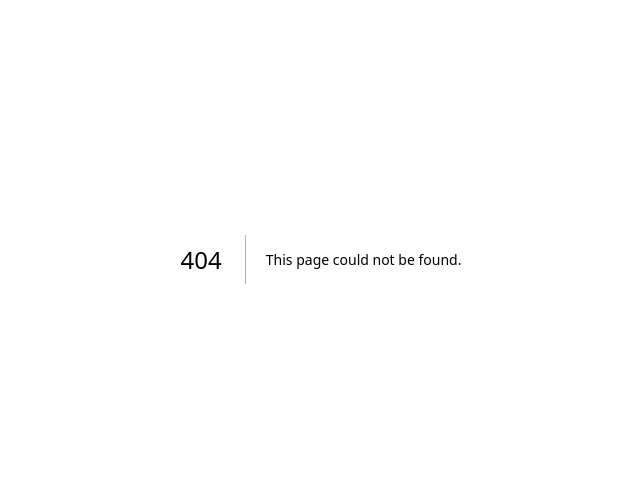
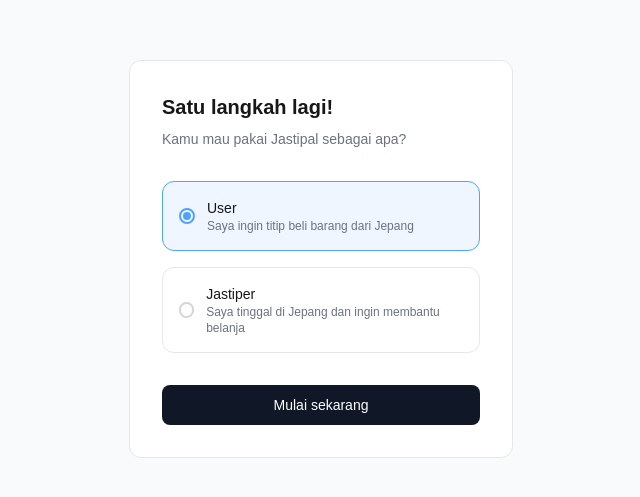
Before and after one commit to rahmaliyyah/Jastipal, a Next.js app: page /onboarding in a window 1280 px wide. Before the commit this address had no page. Shown: the part 141-638 px from the top of the page, without its empty margins (319-959 px from the left). Built offline with nearby package versions, Linux system fonts and the light colour scheme; no server answers.

Commit message:
Added onboarding, google sign up worked

```diff
--- a/app/(auth)/login/page.tsx
+++ b/app/(auth)/login/page.tsx
@@ -31,7 +31,13 @@ export default function LoginPage() {
       .eq('id', data.user.id)
       .single()
 
-    if (userData?.role === 'jastiper') {
+    // Belum pilih role → onboarding dulu
+    if (!userData?.role) {
+      router.push('/onboarding')
+      return
+    }
+
+    if (userData.role === 'jastiper') {
       router.push('/jastiper/requests')
     } else {
       router.push('/browse')
@@ -50,28 +56,36 @@ export default function LoginPage() {
   return (
     <div className="min-h-screen flex items-center justify-center bg-gray-50">
       <div className="bg-white p-8 rounded-xl border border-gray-200 w-full max-w-sm">
-        <h1 className="text-xl font-semibold mb-6">Masuk</h1>
+        <h1 className="text-xl font-semibold mb-2">Masuk</h1>
+        <p className="text-sm text-gray-500 mb-6">Selamat datang kembali</p>
 
         {error && <p className="text-red-500 text-sm mb-4">{error}</p>}
 
         <div className="mb-4">
           <label className="text-sm text-gray-600 mb-1 block">Email</label>
-          <input type="email" className="w-full border border-gray-200 rounded-lg px-3 py-2 text-sm outline-none focus:border-gray-400"
+          <input
+            type="email"
+            className="w-full border border-gray-200 rounded-lg px-3 py-2 text-sm outline-none focus:border-gray-400"
             value={form.email}
-            onChange={e => setForm({...form, email: e.target.value})}
+            onChange={e => setForm({ ...form, email: e.target.value })}
           />
         </div>
 
         <div className="mb-6">
           <label className="text-sm text-gray-600 mb-1 block">Password</label>
-          <input type="password" className="w-full border border-gray-200 rounded-lg px-3 py-2 text-sm outline-none focus:border-gray-400"
+          <input
+            type="password"
+            className="w-full border border-gray-200 rounded-lg px-3 py-2 text-sm outline-none focus:border-gray-400"
             value={form.password}
-            onChange={e => setForm({...form, password: e.target.value})}
+            onChange={e => setForm({ ...form, password: e.target.value })}
           />
         </div>
 
-        <button onClick={handleLogin} disabled={loading}
-          className="w-full bg-gray-900 text-white rounded-lg py-2.5 text-sm font-medium hover:bg-gray-700 disabled:opacity-50 transition-all">
+        <button
+          onClick={handleLogin}
+          disabled={loading}
+          className="w-full bg-gray-900 text-white rounded-lg py-2.5 text-sm font-medium hover:bg-gray-700 disabled:opacity-50 transition-all"
+        >
           {loading ? 'Loading...' : 'Masuk'}
         </button>
 
@@ -81,8 +95,10 @@ export default function LoginPage() {
           <div className="flex-1 h-px bg-gray-200"></div>
         </div>
 
-        <button onClick={handleGoogleLogin}
-          className="w-full border border-gray-200 rounded-lg py-2.5 text-sm font-medium hover:bg-gray-50 transition-all flex items-center justify-center gap-2">
+        <button
+          onClick={handleGoogleLogin}
+          className="w-full border border-gray-200 rounded-lg py-2.5 text-sm font-medium hover:bg-gray-50 transition-all flex items-center justify-center gap-2"
+        >
           <svg width="16" height="16" viewBox="0 0 24 24">
             <path fill="#4285F4" d="M22.56 12.25c0-.78-.07-1.53-.2-2.25H12v4.26h5.92c-.26 1.37-1.04 2.53-2.21 3.31v2.77h3.57c2.08-1.92 3.28-4.74 3.28-8.09z"/>
             <path fill="#34A853" d="M12 23c2.97 0 5.46-.98 7.28-2.66l-3.57-2.77c-.98.66-2.23 1.06-3.71 1.06-2.86 0-5.29-1.93-6.16-4.53H2.18v2.84C3.99 20.53 7.7 23 12 23z"/>
--- a/app/(auth)/register/page.tsx
+++ b/app/(auth)/register/page.tsx
@@ -12,7 +12,6 @@ export default function RegisterPage() {
     full_name: '',
     email: '',
     password: '',
-    role: 'user'
   })
 
   async function handleRegister() {
@@ -34,63 +33,84 @@ export default function RegisterPage() {
       await supabase.from('users').insert({
         id: data.user.id,
         full_name: form.full_name,
-        role: form.role,
+        role: null,
       })
     }
 
-    router.push('/login')
+    router.push('/onboarding')
+  }
+
+  async function handleGoogleLogin() {
+    await supabase.auth.signInWithOAuth({
+      provider: 'google',
+      options: {
+        redirectTo: `${window.location.origin}/auth/callback`
+      }
+    })
   }
 
   return (
     <div className="min-h-screen flex items-center justify-center bg-gray-50">
       <div className="bg-white p-8 rounded-xl border border-gray-200 w-full max-w-sm">
-        <h1 className="text-xl font-semibold mb-6">Daftar akun</h1>
+        <h1 className="text-xl font-semibold mb-2">Daftar akun</h1>
+        <p className="text-sm text-gray-500 mb-6">Bergabung dengan Jastipal</p>
 
         {error && <p className="text-red-500 text-sm mb-4">{error}</p>}
 
         <div className="mb-4">
           <label className="text-sm text-gray-600 mb-1 block">Nama lengkap</label>
-          <input className="w-full border border-gray-200 rounded-lg px-3 py-2 text-sm outline-none focus:border-gray-400"
+          <input
+            className="w-full border border-gray-200 rounded-lg px-3 py-2 text-sm outline-none focus:border-gray-400"
             value={form.full_name}
-            onChange={e => setForm({...form, full_name: e.target.value})}
+            onChange={e => setForm({ ...form, full_name: e.target.value })}
           />
         </div>
 
         <div className="mb-4">
           <label className="text-sm text-gray-600 mb-1 block">Email</label>
-          <input type="email" className="w-full border border-gray-200 rounded-lg px-3 py-2 text-sm outline-none focus:border-gray-400"
+          <input
+            type="email"
+            className="w-full border border-gray-200 rounded-lg px-3 py-2 text-sm outline-none focus:border-gray-400"
             value={form.email}
-            onChange={e => setForm({...form, email: e.target.value})}
-          />
-        </div>
-
-        <div className="mb-4">
-          <label className="text-sm text-gray-600 mb-1 block">Password</label>
-          <input type="password" className="w-full border border-gray-200 rounded-lg px-3 py-2 text-sm outline-none focus:border-gray-400"
-            value={form.password}
-            onChange={e => setForm({...form, password: e.target.value})}
+            onChange={e => setForm({ ...form, email: e.target.value })}
           />
         </div>
 
         <div className="mb-6">
-          <label className="text-sm text-gray-600 mb-2 block">Daftar sebagai</label>
-          <div className="flex gap-3">
-            <div onClick={() => setForm({...form, role: 'user'})}
-              className={`flex-1 border rounded-lg p-3 text-center cursor-pointer transition-all ${form.role === 'user' ? 'border-blue-400 bg-blue-50' : 'border-gray-200'}`}>
-              <div className="text-sm font-medium">User</div>
-              <div className="text-xs text-gray-500">Mau nitip beli</div>
-            </div>
-            <div onClick={() => setForm({...form, role: 'jastiper'})}
-              className={`flex-1 border rounded-lg p-3 text-center cursor-pointer transition-all ${form.role === 'jastiper' ? 'border-blue-400 bg-blue-50' : 'border-gray-200'}`}>
-              <div className="text-sm font-medium">Jastiper</div>
-              <div className="text-xs text-gray-500">Ada di Jepang</div>
-            </div>
-          </div>
+          <label className="text-sm text-gray-600 mb-1 block">Password</label>
+          <input
+            type="password"
+            className="w-full border border-gray-200 rounded-lg px-3 py-2 text-sm outline-none focus:border-gray-400"
+            value={form.password}
+            onChange={e => setForm({ ...form, password: e.target.value })}
+          />
         </div>
 
-        <button onClick={handleRegister} disabled={loading}
-          className="w-full bg-gray-900 text-white rounded-lg py-2.5 text-sm font-medium hover:bg-gray-700 disabled:opacity-50 transition-all">
+        <button
+          onClick={handleRegister}
+          disabled={loading}
+          className="w-full bg-gray-900 text-white rounded-lg py-2.5 text-sm font-medium hover:bg-gray-700 disabled:opacity-50 transition-all"
+        >
           {loading ? 'Loading...' : 'Daftar'}
+        </button>
+
+        <div className="flex items-center gap-3 my-4">
+          <div className="flex-1 h-px bg-gray-200"></div>
+          <span className="text-xs text-gray-400">atau</span>
+          <div className="flex-1 h-px bg-gray-200"></div>
+        </div>
+
+        <button
+          onClick={handleGoogleLogin}
+          className="w-full border border-gray-200 rounded-lg py-2.5 text-sm font-medium hover:bg-gray-50 transition-all flex items-center justify-center gap-2"
+        >
+          <svg width="16" height="16" viewBox="0 0 24 24">
+            <path fill="#4285F4" d="M22.56 12.25c0-.78-.07-1.53-.2-2.25H12v4.26h5.92c-.26 1.37-1.04 2.53-2.21 3.31v2.77h3.57c2.08-1.92 3.28-4.74 3.28-8.09z"/>
+            <path fill="#34A853" d="M12 23c2.97 0 5.46-.98 7.28-2.66l-3.57-2.77c-.98.66-2.23 1.06-3.71 1.06-2.86 0-5.29-1.93-6.16-4.53H2.18v2.84C3.99 20.53 7.7 23 12 23z"/>
+            <path fill="#FBBC05" d="M5.84 14.09c-.22-.66-.35-1.36-.35-2.09s.13-1.43.35-2.09V7.07H2.18C1.43 8.55 1 10.22 1 12s.43 3.45 1.18 4.93l3.66-2.84z"/>
+            <path fill="#EA4335" d="M12 5.38c1.62 0 3.06.56 4.21 1.64l3.15-3.15C17.45 2.09 14.97 1 12 1 7.7 1 3.99 3.47 2.18 7.07l3.66 2.84c.87-2.6 3.3-4.53 6.16-4.53z"/>
+          </svg>
+          Daftar dengan Google
         </button>
 
         <p className="text-center text-xs text-gray-500 mt-4">
--- a/app/(auth)/callback/route.ts
+++ b/app/auth/callback/route.ts
@@ -10,30 +10,29 @@ export async function GET(request: Request) {
     const { data, error } = await supabase.auth.exchangeCodeForSession(code)
 
     if (!error && data.user) {
-      // Cek apakah user sudah ada di tabel users
       const { data: existingUser } = await supabase
         .from('users')
-        .select('id')
+        .select('id, role')
         .eq('id', data.user.id)
         .single()
 
-      // Kalau belum ada, insert dulu (user baru via Google)
+      // User baru via Google → belum ada di tabel
       if (!existingUser) {
         await supabase.from('users').insert({
           id: data.user.id,
-          full_name: data.user.user_metadata.full_name ?? 'User',
-          role: 'user' // default role, bisa diubah nanti
+          full_name: data.user.user_metadata.full_name ?? data.user.email ?? 'User',
+          role: null,
         })
+        return NextResponse.redirect(`${origin}/onboarding`)
       }
 
-      // Redirect sesuai role
-      const { data: userData } = await supabase
-        .from('users')
-        .select('role')
-        .eq('id', data.user.id)
-        .single()
+      // User lama tapi belum pilih role
+      if (!existingUser.role) {
+        return NextResponse.redirect(`${origin}/onboarding`)
+      }
 
-      if (userData?.role === 'jastiper') {
+      // User lama sudah punya role
+      if (existingUser.role === 'jastiper') {
         return NextResponse.redirect(`${origin}/jastiper/requests`)
       }
       return NextResponse.redirect(`${origin}/browse`)
--- /dev/null
+++ b/app/onboarding/page.tsx
@@ -0,0 +1,111 @@
+'use client'
+import { useState } from 'react'
+import { createClient } from '@/lib/supabase/client'
+import { useRouter } from 'next/navigation'
+
+export default function OnboardingPage() {
+  const router = useRouter()
+  const supabase = createClient()
+  const [role, setRole] = useState<'user' | 'jastiper'>('user')
+  const [loading, setLoading] = useState(false)
+  const [error, setError] = useState('')
+
+  async function handleSubmit() {
+    setLoading(true)
+    setError('')
+
+    const { data: { user } } = await supabase.auth.getUser()
+
+    if (!user) {
+      router.push('/login')
+      return
+    }
+
+    const { error: insertError } = await supabase.from('users').insert({
+      id: user.id,
+      full_name: user.user_metadata.full_name ?? user.email ?? 'User',
+      role: role,
+    })
+
+    if (insertError) {
+      setError('Gagal menyimpan, coba lagi.')
+      setLoading(false)
+      return
+    }
+
+    if (role === 'jastiper') {
+      router.push('/jastiper/requests')
+    } else {
+      router.push('/browse')
+    }
+  }
+
+  return (
+    <div className="min-h-screen flex items-center justify-center bg-gray-50">
+      <div className="bg-white p-8 rounded-xl border border-gray-200 w-full max-w-sm">
+
+        <h1 className="text-xl font-semibold mb-2">Satu langkah lagi!</h1>
+        <p className="text-sm text-gray-500 mb-8">Kamu mau pakai Jastipal sebagai apa?</p>
+
+        {error && <p className="text-red-500 text-sm mb-4">{error}</p>}
+
+        <div className="flex flex-col gap-4 mb-8">
+          <div
+            onClick={() => setRole('user')}
+            className={`border rounded-xl p-4 cursor-pointer transition-all ${
+              role === 'user'
+                ? 'border-blue-400 bg-blue-50'
+                : 'border-gray-200 hover:border-gray-300'
+            }`}
+          >
+            <div className="flex items-center gap-3">
+              <div className={`w-4 h-4 rounded-full border-2 flex items-center justify-center ${
+                role === 'user' ? 'border-blue-400' : 'border-gray-300'
+              }`}>
+                {role === 'user' && (
+                  <div className="w-2 h-2 rounded-full bg-blue-400"></div>
+                )}
+              </div>
+              <div>
+                <div className="text-sm font-medium">User</div>
+                <div className="text-xs text-gray-500">Saya ingin titip beli barang dari Jepang</div>
+              </div>
+            </div>
+          </div>
+
+          <div
+            onClick={() => setRole('jastiper')}
+            className={`border rounded-xl p-4 cursor-pointer transition-all ${
+              role === 'jastiper'
+                ? 'border-blue-400 bg-blue-50'
+                : 'border-gray-200 hover:border-gray-300'
+            }`}
+          >
+            <div className="flex items-center gap-3">
+              <div className={`w-4 h-4 rounded-full border-2 flex items-center justify-center ${
+                role === 'jastiper' ? 'border-blue-400' : 'border-gray-300'
+              }`}>
+                {role === 'jastiper' && (
+                  <div className="w-2 h-2 rounded-full bg-blue-400"></div>
+                )}
+              </div>
+              <div>
+                <div className="text-sm font-medium">Jastiper</div>
+                <div className="text-xs text-gray-500">Saya tinggal di Jepang dan ingin membantu belanja</div>
+              </div>
+            </div>
+          </div>
+        </div>
+
+        <button
+          onClick={handleSubmit}
+          disabled={loading}
+          className="w-full bg-gray-900 text-white rounded-lg py-2.5 text-sm font-medium hover:bg-gray-700 disabled:opacity-50 transition-all"
+        >
+          {loading ? 'Menyimpan...' : 'Mulai sekarang'}
+        </button>
+
+      </div>
+    </div>
+  )
+}
```
